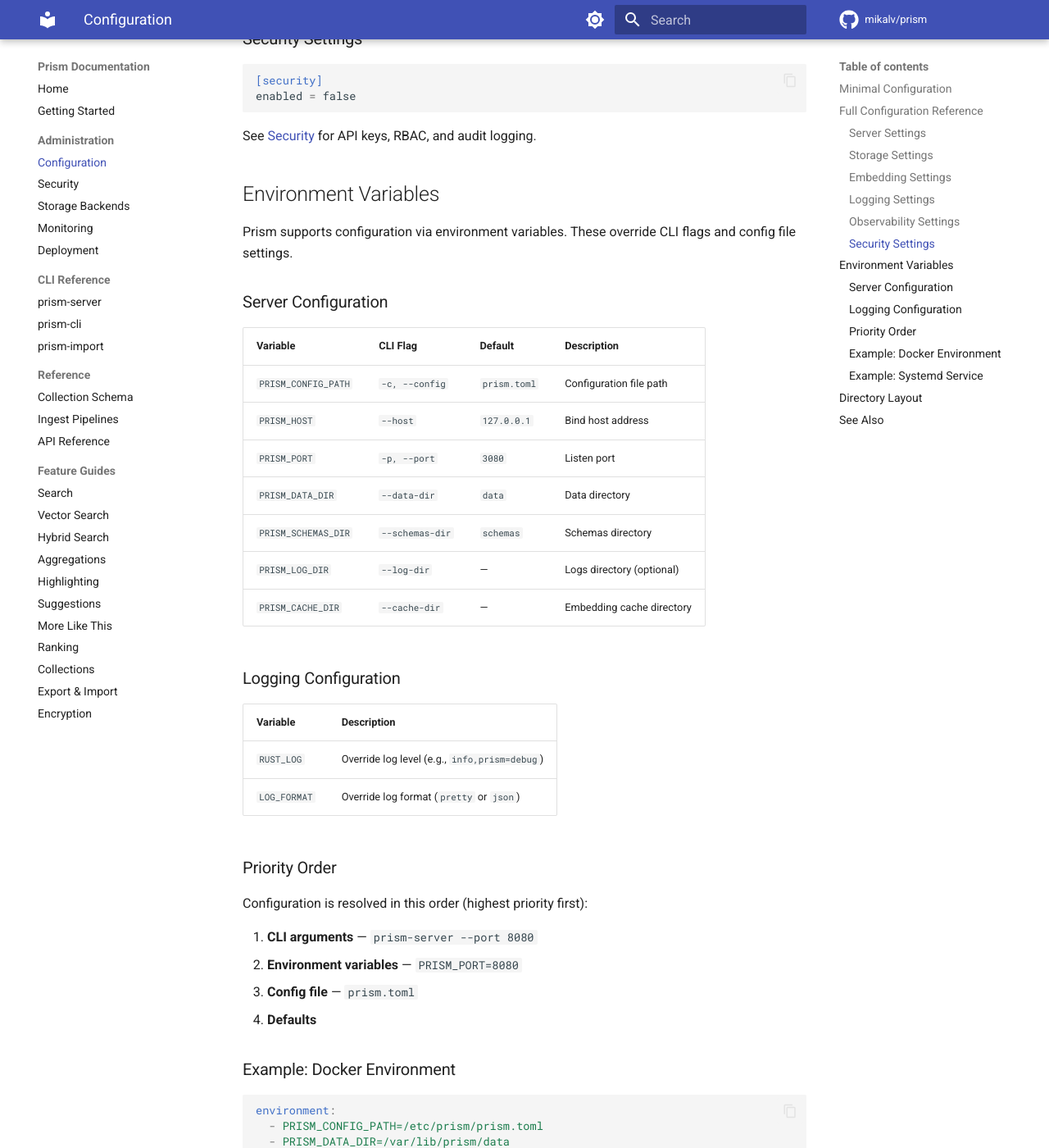
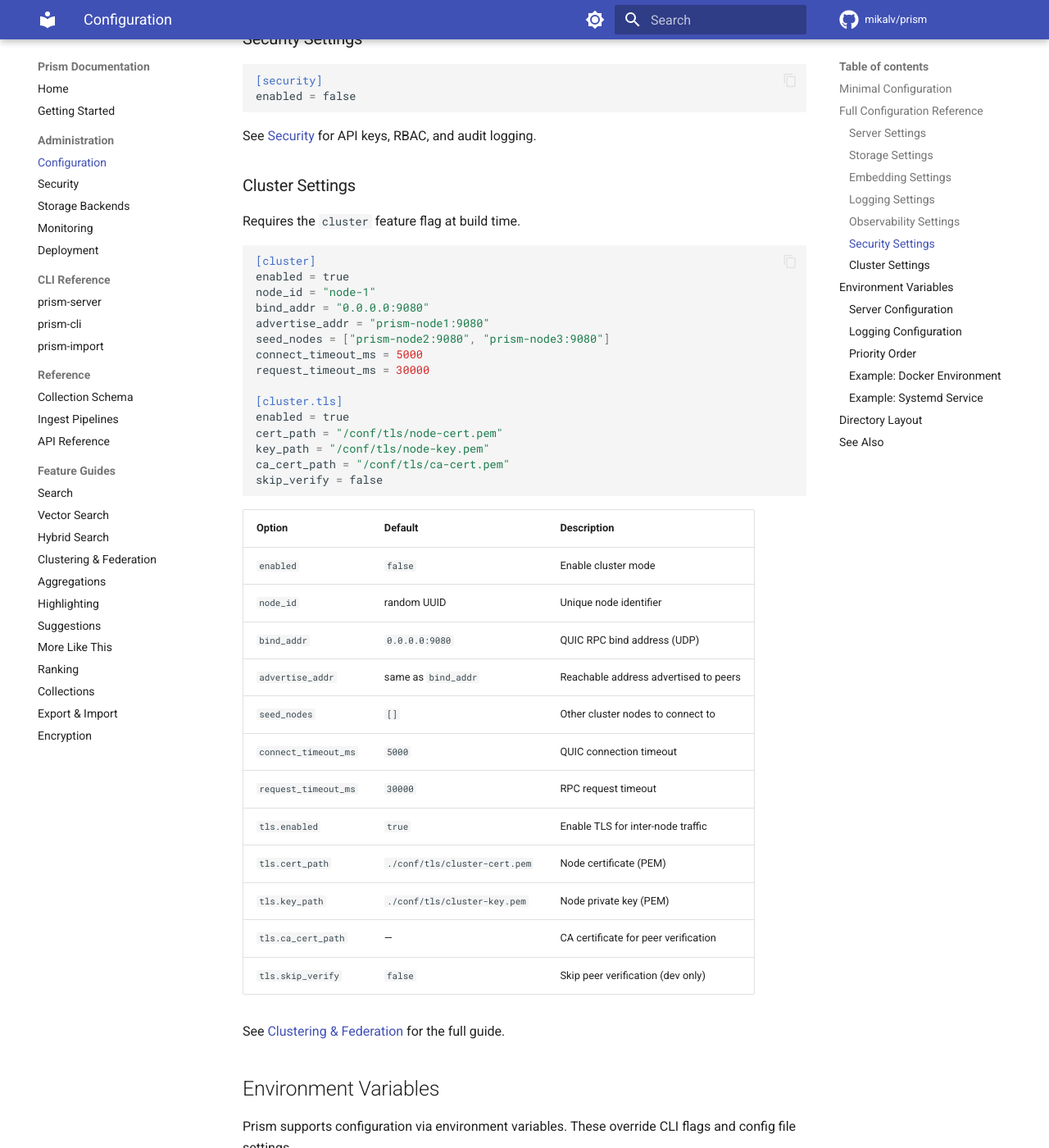
Before and after one commit to mikalv/prism, an MkDocs documentation site: the page built from docs/admin/configuration.md, in a window 1280 px wide and 1400 px high, scrolled down 2847 px. Shown: the whole window at 82% size. Built offline with MkDocs 1.6.1 and Material for MkDocs 9.7.7, drawn with Linux system fonts in a browser that asks for light colours; comment, search, counter and statistics services are not loaded.

Commit message:
docs: add clustering & federation guide
- New docs/guides/clustering.md with architecture, config, TLS setup,
  federated API endpoints, Docker Compose example, and quick start
- Add [cluster] and [cluster.tls] config reference to configuration.md
- Add federated search/index/health endpoints to api-reference.md
- Add Clustering & Federation to mkdocs nav

Co-Authored-By: Claude Opus 4.6 <noreply@anthropic.com>

````diff
--- a/docs/admin/configuration.md
+++ b/docs/admin/configuration.md
@@ -116,6 +116,45 @@ enabled = false
 
 See [Security](security.md) for API keys, RBAC, and audit logging.
 
+### Cluster Settings
+
+Requires the `cluster` feature flag at build time.
+
+```toml
+[cluster]
+enabled = true
+node_id = "node-1"
+bind_addr = "0.0.0.0:9080"
+advertise_addr = "prism-node1:9080"
+seed_nodes = ["prism-node2:9080", "prism-node3:9080"]
+connect_timeout_ms = 5000
+request_timeout_ms = 30000
+
+[cluster.tls]
+enabled = true
+cert_path = "/conf/tls/node-cert.pem"
+key_path = "/conf/tls/node-key.pem"
+ca_cert_path = "/conf/tls/ca-cert.pem"
+skip_verify = false
+```
+
+| Option | Default | Description |
+|--------|---------|-------------|
+| `enabled` | `false` | Enable cluster mode |
+| `node_id` | random UUID | Unique node identifier |
+| `bind_addr` | `0.0.0.0:9080` | QUIC RPC bind address (UDP) |
+| `advertise_addr` | same as `bind_addr` | Reachable address advertised to peers |
+| `seed_nodes` | `[]` | Other cluster nodes to connect to |
+| `connect_timeout_ms` | `5000` | QUIC connection timeout |
+| `request_timeout_ms` | `30000` | RPC request timeout |
+| `tls.enabled` | `true` | Enable TLS for inter-node traffic |
+| `tls.cert_path` | `./conf/tls/cluster-cert.pem` | Node certificate (PEM) |
+| `tls.key_path` | `./conf/tls/cluster-key.pem` | Node private key (PEM) |
+| `tls.ca_cert_path` | — | CA certificate for peer verification |
+| `tls.skip_verify` | `false` | Skip peer verification (dev only) |
+
+See [Clustering & Federation](../guides/clustering.md) for the full guide.
+
 ## Environment Variables
 
 Prism supports configuration via environment variables. These override CLI flags and config file settings.
--- a/mkdocs.yml
+++ b/mkdocs.yml
@@ -89,6 +89,7 @@ nav:
     - Search: guides/search.md
     - Vector Search: guides/vector-search.md
     - Hybrid Search: guides/hybrid-search.md
+    - Clustering & Federation: guides/clustering.md
     - Aggregations: guides/aggregations.md
     - Highlighting: guides/highlighting.md
     - Suggestions: guides/suggestions.md
````
Also changed, not shown: docs/guides/clustering.md (added, +338 -0 lines), docs/reference/api-reference.md (+79 -0 lines).
